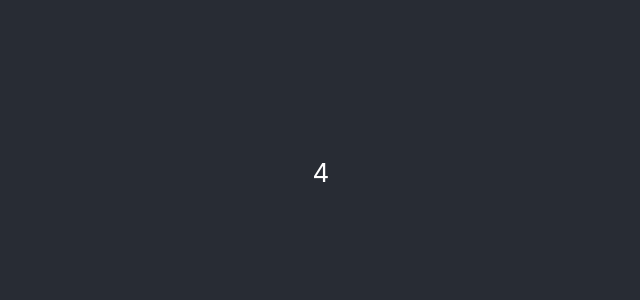
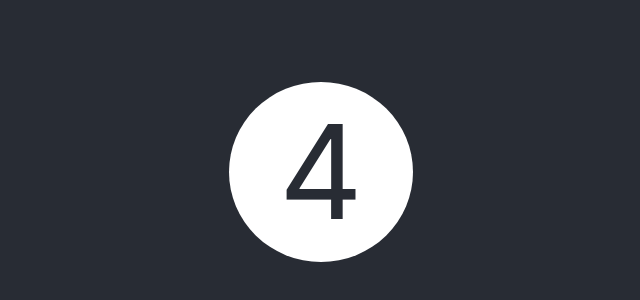
Before and after one commit to sam-malanchuk/react-countdown, a React (Create React App) app in the folder my-app/: page / in a window 1280 px wide. Shown: the part 228-528 px from the top of the page, without its empty margins (319-959 px from the left). Built offline with nearby package versions, Linux system fonts and the light colour scheme.

Commit message:
styled the button up

```diff
--- a/my-app/src/Counter.js
+++ b/my-app/src/Counter.js
@@ -12,14 +12,14 @@ class Counter extends React.Component {
             if(this.state.counter > 1) {
                 this.setState({counter: this.state.counter - 1})
             } else {
-                this.setState({counter: 'Complete!'})
+                this.setState({counter: 0})
             }
         }
     }
 
     render() {
         return (
-            <div onClick={this.updateCounter}>
+            <div className="counterBox" onClick={this.updateCounter}>
                 {this.state.counter}
             </div>
         )
--- a/my-app/src/index.css
+++ b/my-app/src/index.css
@@ -11,3 +11,15 @@ code {
   font-family: source-code-pro, Menlo, Monaco, Consolas, 'Courier New',
     monospace;
 }
+
+.counterBox {
+  color: #282c34;
+  font-size: 5em;
+  display: inline-block;
+  padding: 50px;
+  line-height: 5rem;
+  border-radius: 50%;
+  background-color: white;
+  user-select: none;
+  cursor: pointer;
+}
```
